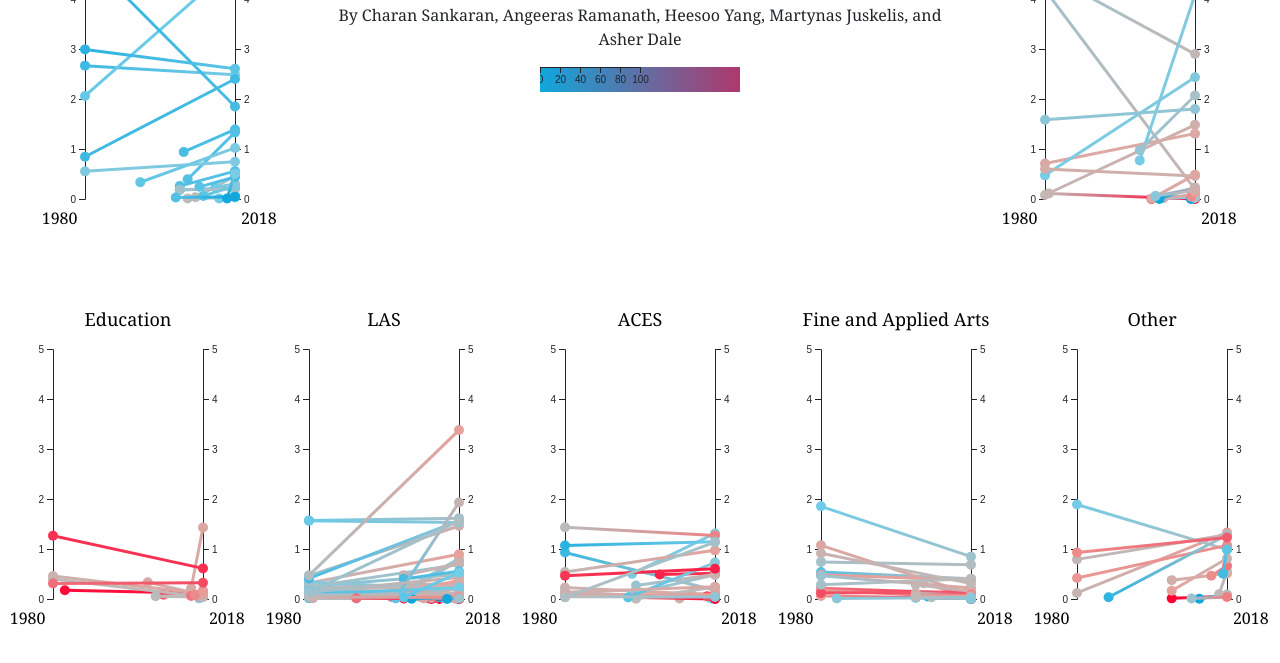
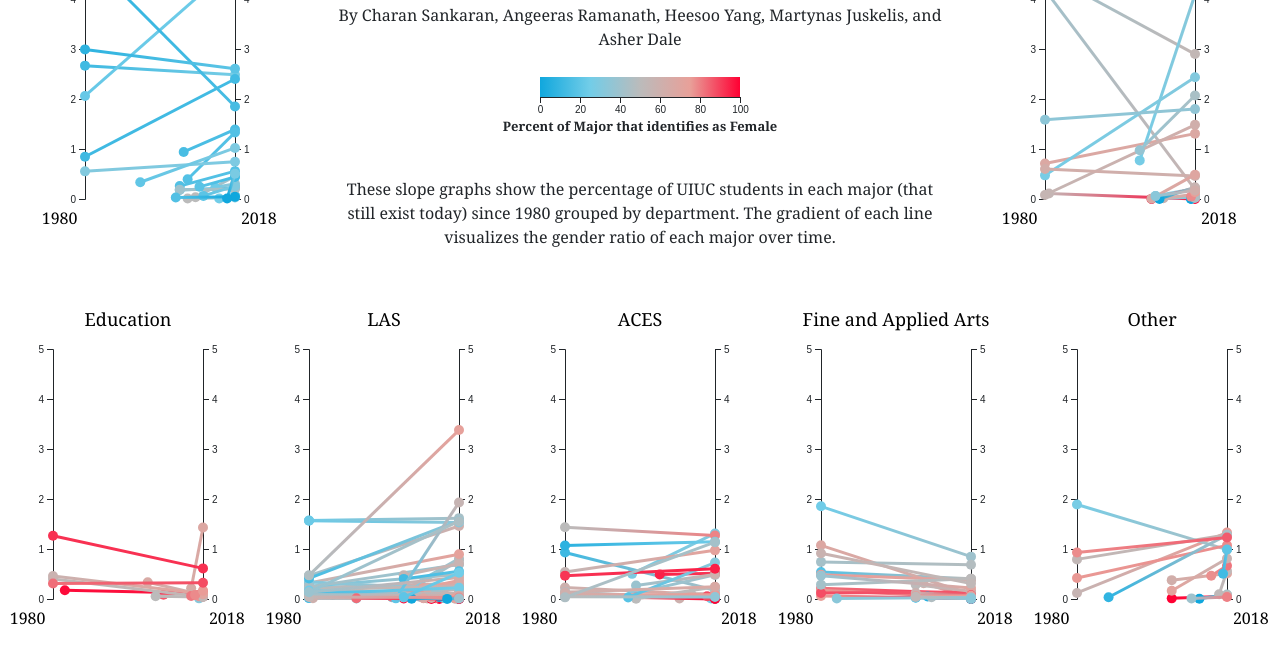
Before and after one commit to heesoo4199/uiuc-majors, a plain HTML site: page index.html in a window 1280 px wide. Shown: the part 121-784 px from the top of the page. Drawn offline with nearby package versions, Linux system fonts and the light colour scheme.

Commit message:
Update final draft of project

```diff
--- a/index.html
+++ b/index.html
@@ -45,6 +45,9 @@
           <h1>Percentage of UIUC Students in Each Major Since 1980</h1>
           <p>By Charan Sankaran, Angeeras Ramanath, Heesoo Yang, Martynas Juskelis, and Asher Dale</p>
           <div id="color-key"></div>
+          <p style="font-weight: bold; font-size: 13px">Percent of Major that identifies as Female</p>
+          <br />
+          <p>These slope graphs show the percentage of UIUC students in each major (that still exist today) since 1980 grouped by department. The gradient of each line visualizes the gender ratio of each major over time.</p>
         </div>
         <div class="chart col-sm-3" id="chart-bus"></div>
       </div>
--- a/visualization.js
+++ b/visualization.js
@@ -32,51 +32,84 @@ const colorScale = d3.scaleLinear()
 const visualizeKey = () => {
     const config = {
         margin: {
-            top: 150,
-            right: 50,
-            bottom: 100,
-            left: 50
-        }
+            top: 0,
+            right: 25,
+            bottom: 0,
+            left: 25
+        },
+        circleRadius: 5
     };
 
-    config.width = 200 - config.margin.left - config.margin.right;
-    config.height = 50 - config.margin.top - config.margin.bottom;
+    config.width = 250 - config.margin.left - config.margin.right;
+    config.height = 50;
 
-    const svg = d3.select("#color-key")
-        .append("svg")
-        .attr("width", config.width + config.margin.left + config.margin.right)
+    var key = d3.select("#color-key")
+      .append("svg")
+      .attr("width", config.width + config.margin.left + config.margin.right)
         .attr("height", config.height + config.margin.top + config.margin.bottom)
         .style("width", config.width + config.margin.left + config.margin.right)
-        .style("height", config.height + config.margin.top + config.margin.bottom);
+        .style("height", config.height + config.margin.top + config.margin.bottom)
+        .append("g")
+        .attr("transform", "translate(" + config.margin.left + "," + config.margin.top + ")");
 
-    const defs = svg.append("defs");
+    var legend = key.append("defs")
+      .append("svg:linearGradient")
+      .attr("id", "key-gradient")
+      .attr("x1", "0%")
+      .attr("y1", "100%")
+      .attr("x2", "100%")
+      .attr("y2", "100%")
+      .attr("spreadMethod", "pad");
 
-    const linearGradient = defs.append("linearGradient")
-        .attr("id", "key-gradient")
-        .attr("x1", "0%")
-        .attr("y1", "0%")
-        .attr("x2", "100%")
-        .attr("y2", "0%")
-        .selectAll('stop')
-        .data([
-            {offset: '0%', color: colorScale(0) },
-            {offset: '100%', color: colorScale(1) }
-        ])
-        .enter().append('stop')
-        .attr('offset', d => d.offset)
-        .attr('stop-color', d => d.color);
+    legend.append("stop")
+      .attr("offset", "0%")
+      .attr("stop-color", colorScale(0))
+      .attr("stop-opacity", 1);
 
-    svg.append("rect")
-        .attr("width", 300)
-        .attr("height", 25)
-        .style("fill", "url(#key-gradient)");
+    legend.append("stop")
+      .attr("offset", "25%")
+      .attr("stop-color", colorScale(0.25))
+      .attr("stop-opacity", 1);
 
-    const xScale = d3.scaleLinear()
-        .range([0, config.width])
-        .domain([0, 100]);
+    legend.append("stop")
+      .attr("offset", "50%")
+      .attr("stop-color", colorScale(0.5))
+      .attr("stop-opacity", 1);
 
-    svg.append('g')
-        .call(d3.axisBottom(xScale).ticks(5));
+    legend.append("stop")
+      .attr("offset", "75%")
+      .attr("stop-color", colorScale(0.75))
+      .attr("stop-opacity", 1);
+
+      legend.append("stop")
+      .attr("offset", "100%")
+      .attr("stop-color", colorScale(1))
+      .attr("stop-opacity", 1);
+
+    key.append("rect")
+      .attr("width", config.width)
+      .attr("height", config.height - 30)
+      .style("fill", "url(#key-gradient)")
+      .attr("transform", "translate(0,10)");
+
+    var y = d3.scaleLinear()
+      .range([config.width, 0])
+      .domain([100, 0]);
+
+    var yAxis = d3.axisBottom()
+      .scale(y)
+      .ticks(5);
+
+    key.append("g")
+      .attr("class", "y axis")
+      .attr("transform", "translate(0,30)")
+      .call(yAxis)
+      .append("text")
+      .attr("transform", "rotate(-90)")
+      .attr("y", 0)
+      .attr("dy", ".71em")
+      .style("text-anchor", "end")
+      .text("axis title");
 };
 
 
```
Also changed, not shown: favicon.ico (added).
